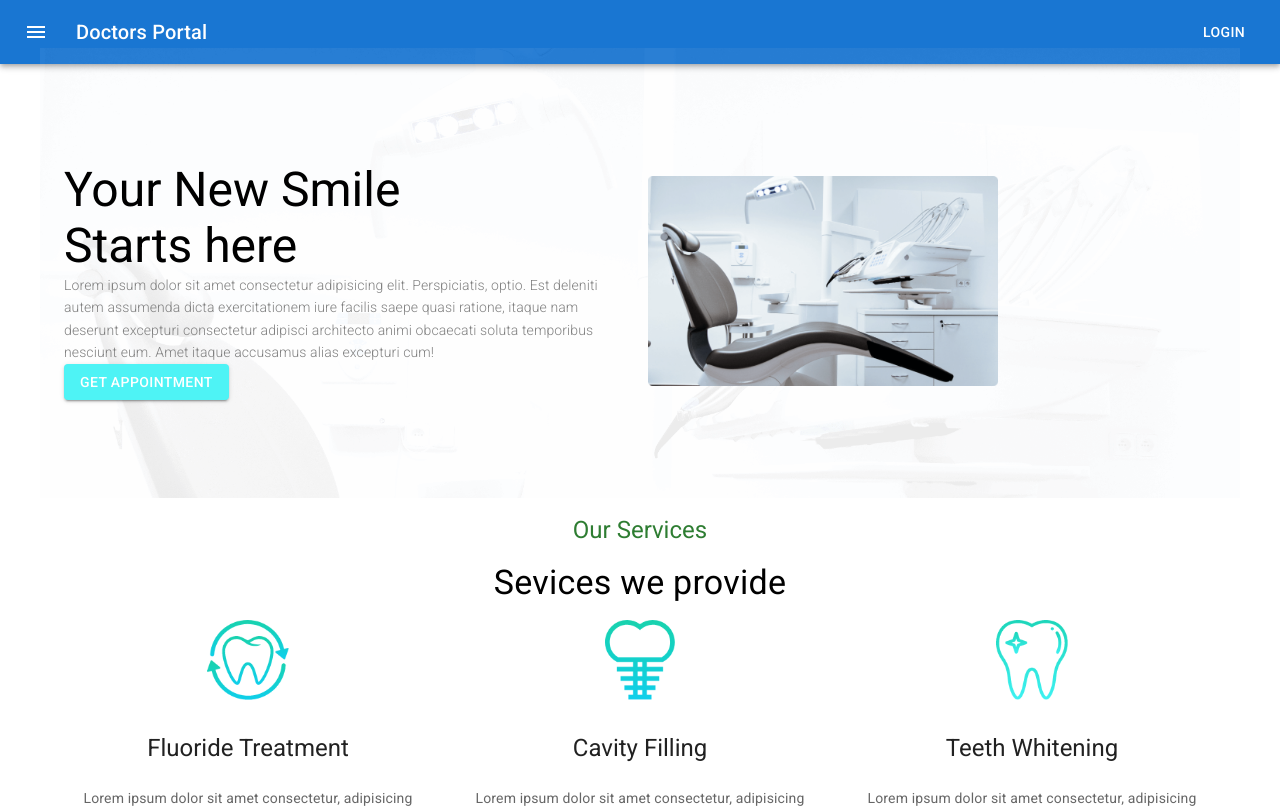
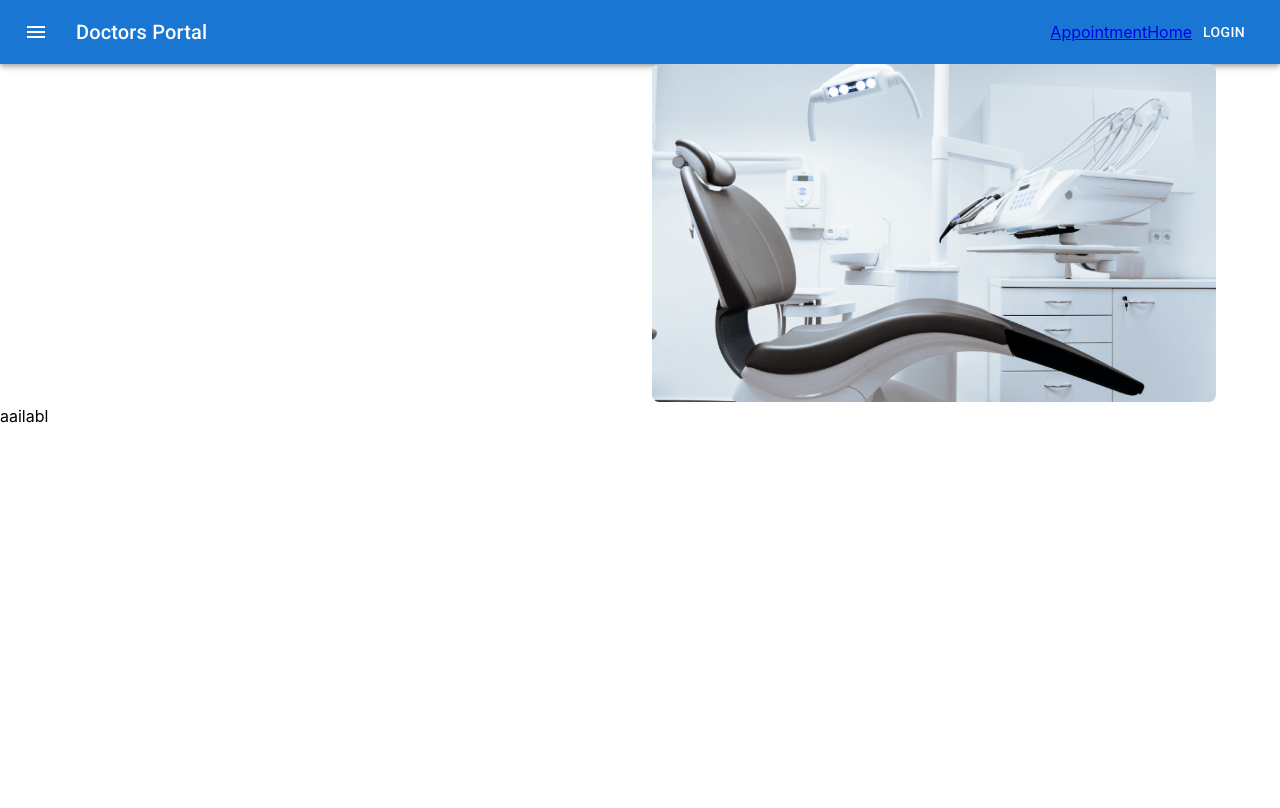
Before and after one commit to mamyh/doctors-protal, a React (Create React App) app: page /appointment in a window 1280 px wide. Shown: the top 808 px of the page. Built offline with nearby package versions, Linux system fonts and the light colour scheme.

Commit message:
calender is added

```diff
--- a/package.json
+++ b/package.json
@@ -6,10 +6,12 @@
     "@emotion/react": "^11.5.0",
     "@emotion/styled": "^11.3.0",
     "@mui/icons-material": "^5.0.5",
+    "@mui/lab": "^5.0.0-alpha.53",
     "@mui/material": "^5.0.6",
     "@testing-library/jest-dom": "^5.11.4",
     "@testing-library/react": "^11.1.0",
     "@testing-library/user-event": "^12.1.10",
+    "date-fns": "^2.25.0",
     "react": "^17.0.2",
     "react-dom": "^17.0.2",
     "react-router-dom": "^5.3.0",
--- a/src/App.js
+++ b/src/App.js
@@ -3,6 +3,7 @@ import {
   Switch,
   Route
 } from "react-router-dom";
+import Appointment from "./pages/Appointments/Appointment/Appointment";
 import Home from "./pages/Home/Home/Home";
 
 
@@ -10,8 +11,8 @@ function App() {
   return (
     <Router>
       <Switch>
-        <Route path="/about">
-          <Home />
+        <Route path="/appointment">
+          <Appointment></Appointment>
         </Route>
         <Route path="/home">
           <Home />
--- /dev/null
+++ b/src/pages/Appointments/Appointment/Appointment.js
@@ -0,0 +1,17 @@
+import React from 'react'
+import Navigation from '../../shared/Navigation/Navigation'
+import AppointmentHeader from '../AppointmentHeader/AppointmentHeader'
+import AvailableAppointments from '../AvailableAppointments/AvailableAppointments'
+
+const Appointment = () => {
+    return (
+        <>
+            <Navigation></Navigation>
+            <AppointmentHeader></AppointmentHeader>
+            <AvailableAppointments></AvailableAppointments>
+        </>
+
+    )
+}
+
+export default Appointment
--- /dev/null
+++ b/src/pages/Appointments/AppointmentHeader/AppointmentHeader.js
@@ -0,0 +1,21 @@
+import { Container, Grid } from '@mui/material'
+import React from 'react';
+import chair from '../../../images/chair.png';
+import Calendar from '../../shared/Calender/Calendar';
+
+const AppointmentHeader = () => {
+    return (
+        <Container>
+            <Grid container spacing={3}>
+                <Grid item xs={12} md={6}>
+                    <Calendar></Calendar>
+                </Grid>
+                <Grid item xs={12} md={6}>
+                    <img style={{ width: '100%', }} src={chair} alt="" />
+                </Grid>
+            </Grid>
+        </Container>
+    )
+}
+
+export default AppointmentHeader
--- /dev/null
+++ b/src/pages/Appointments/AvailableAppointments/AvailableAppointments.js
@@ -0,0 +1,11 @@
+import React from 'react'
+
+const AvailableAppointments = () => {
+    return (
+        <div>
+            aailabl
+        </div>
+    )
+}
+
+export default AvailableAppointments
--- /dev/null
+++ b/src/pages/shared/Calender/Calendar.js
@@ -0,0 +1,26 @@
+import React from 'react';
+import isWeekend from 'date-fns/isWeekend';
+import TextField from '@mui/material/TextField';
+import AdapterDateFns from '@mui/lab/AdapterDateFns';
+import LocalizationProvider from '@mui/lab/LocalizationProvider';
+import StaticDatePicker from '@mui/lab/StaticDatePicker';
+
+const Calendar = () => {
+    const [value, setValue] = React.useState(new Date());
+    return (
+        <LocalizationProvider dateAdapter={AdapterDateFns}>
+            <StaticDatePicker
+                orientation="landscape"
+                openTo="day"
+                value={value}
+                shouldDisableDate={isWeekend}
+                onChange={(newValue) => {
+                    setValue(newValue);
+                }}
+                renderInput={(params) => <TextField {...params} />}
+            />
+        </LocalizationProvider>
+    )
+}
+
+export default Calendar
--- a/src/pages/shared/Navigation/Navigation.js
+++ b/src/pages/shared/Navigation/Navigation.js
@@ -6,6 +6,7 @@ import Typography from '@mui/material/Typography';
 import Button from '@mui/material/Button';
 import IconButton from '@mui/material/IconButton';
 import MenuIcon from '@mui/icons-material/Menu';
+import { Link } from 'react-router-dom';
 
 const Navigation = () => {
     return (
@@ -24,6 +25,8 @@ const Navigation = () => {
                     <Typography variant="h6" component="div" sx={{ flexGrow: 1 }}>
                         Doctors Portal
                     </Typography>
+                    <Link to="/appointment">Appointment</Link>
+                    <Link to="/home">Home</Link>
                     <Button color="inherit">Login</Button>
                 </Toolbar>
             </AppBar>
```
Also changed, not shown: 1 other file (tests, documents, lock files or other folders).
